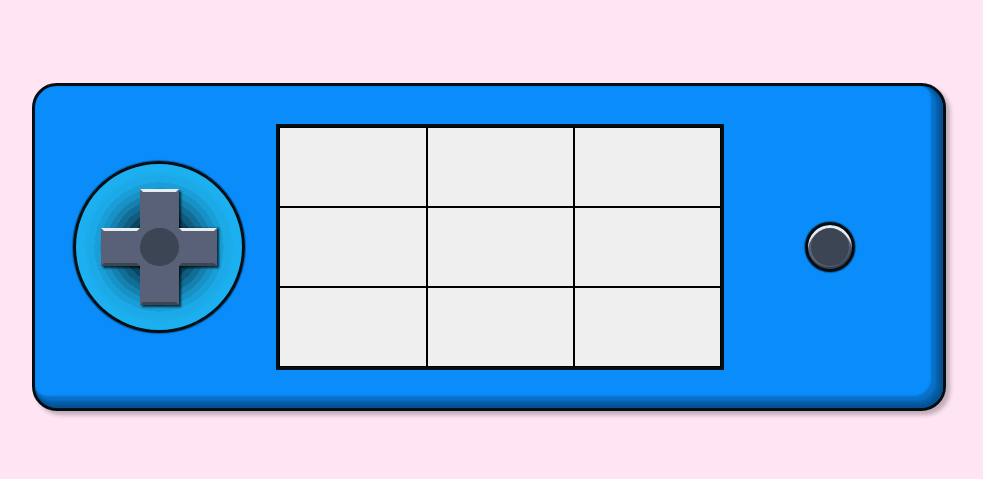
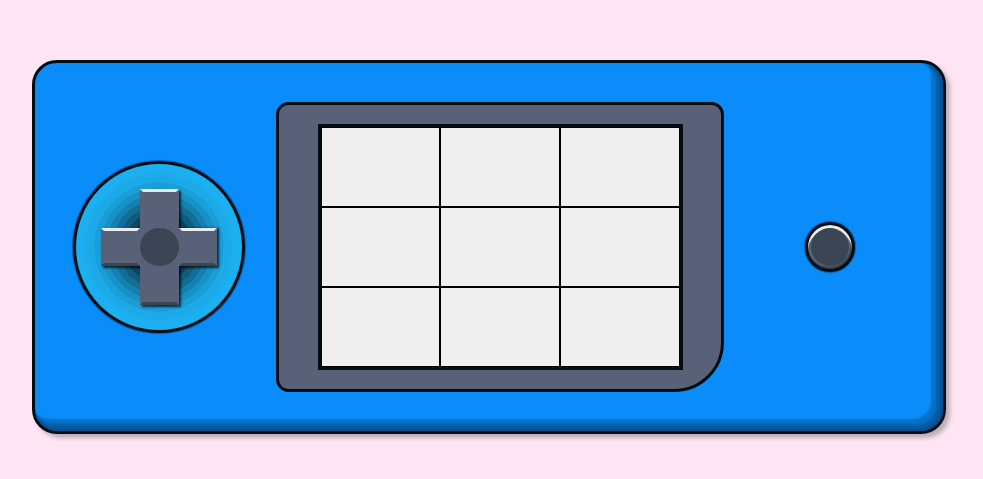
Before and after one commit to EGRrqq/tic-tac-toe, a website: page index.html in a window 1280 px wide. Shown: the part 153-632 px from the top of the page, without its empty margins (151-1134 px from the left). Drawn offline with Linux system fonts and the light colour scheme.

Commit message:
feat(html): add a wrapper around the screen content
feat(css): add a frame around the screen

```diff
--- a/index.html
+++ b/index.html
@@ -22,6 +22,7 @@
     </section>
 
     <section class="screen">
+      <div class="screen-content-wrapper">
         <button type="button" class="xl"></button>
         <button type="button" class="xl"></button>
         <button type="button" class="xl"></button>
@@ -31,6 +32,7 @@
         <button type="button" class="xl"></button>
         <button type="button" class="xl"></button>
         <button type="button" class="xl"></button>
+      </div>
     </section>
 
     <section class="submit-side">
--- a/style.css
+++ b/style.css
@@ -17,6 +17,8 @@
   --blue-600: #586177;
   --blue-700: #3b4554;
   --blue-800: #020e13;
+
+  --purple-600: #5634b4;
 
   --blue-shading: repeating-radial-gradient(
     #020e13 0 15%,
@@ -241,6 +243,17 @@ button[data-position="left"]:active {
 
 .screen {
   display: grid;
+
+  background-color: var(--blue-600);
+  padding: calc(var(--section-padding) / 2) var(--section-padding);
+
+  border: 3px solid var(--blue-800);
+  border-radius: 0.5rem;
+  border-bottom-right-radius: 2rem;
+}
+
+.screen-content-wrapper {
+  display: grid;
   grid-template-columns: repeat(3, 1fr);
   grid-template-rows: repeat(3, 1fr);
 
```
Lines whose indentation alone changed are shown as unchanged.
